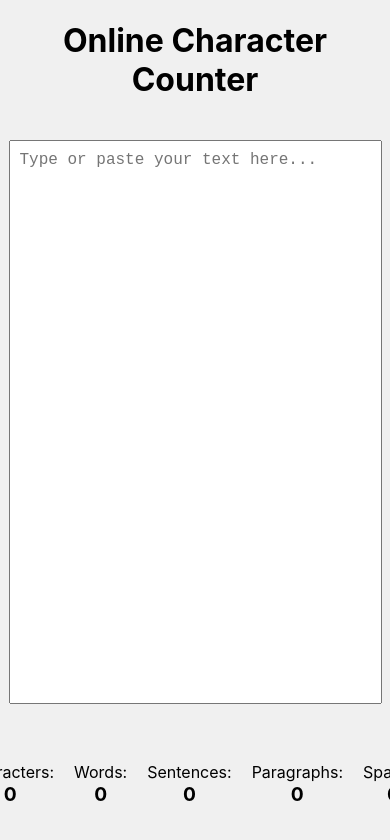
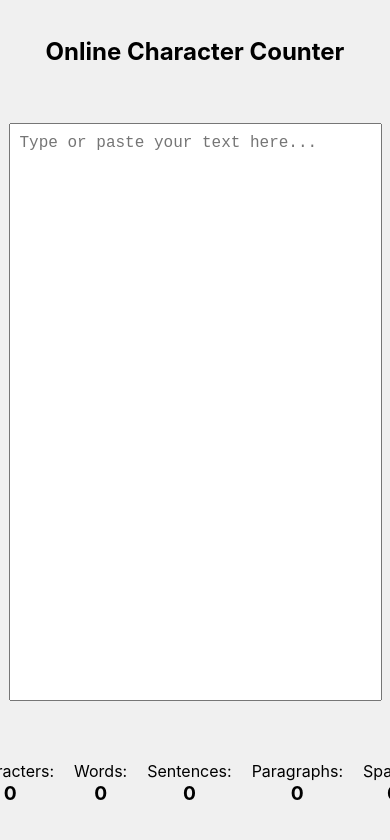
Before and after one commit to avi-watwani/character-counter, a React (Create React App) app: page / in a window 390 px wide. Shown: the top 840 px of the page. Built offline with nearby package versions, Linux system fonts and the light colour scheme; the HTML template or start-up script is replaced by a standard one.

Commit message:
Enhance heading styling for improved responsiveness and alignment

```diff
--- a/src/App.js
+++ b/src/App.js
@@ -14,7 +14,9 @@ function App() {
     <div className="App" style={{ display: 'flex', flexDirection: 'column', height: '100vh', backgroundColor: '#f0f0f0' }}>
       {/* Heading Section */}
       <header style={{ flex: '1', display: 'flex', alignItems: 'center', justifyContent: 'center' }}>
-        <h1>Online Character Counter</h1>
+        <h1 style={{ fontSize: 'clamp(1.5rem, 5vw, 2.5rem)', textAlign: 'center' }}>
+          Online Character Counter
+        </h1>
       </header>
 
       {/* Text Area Section */}
```
